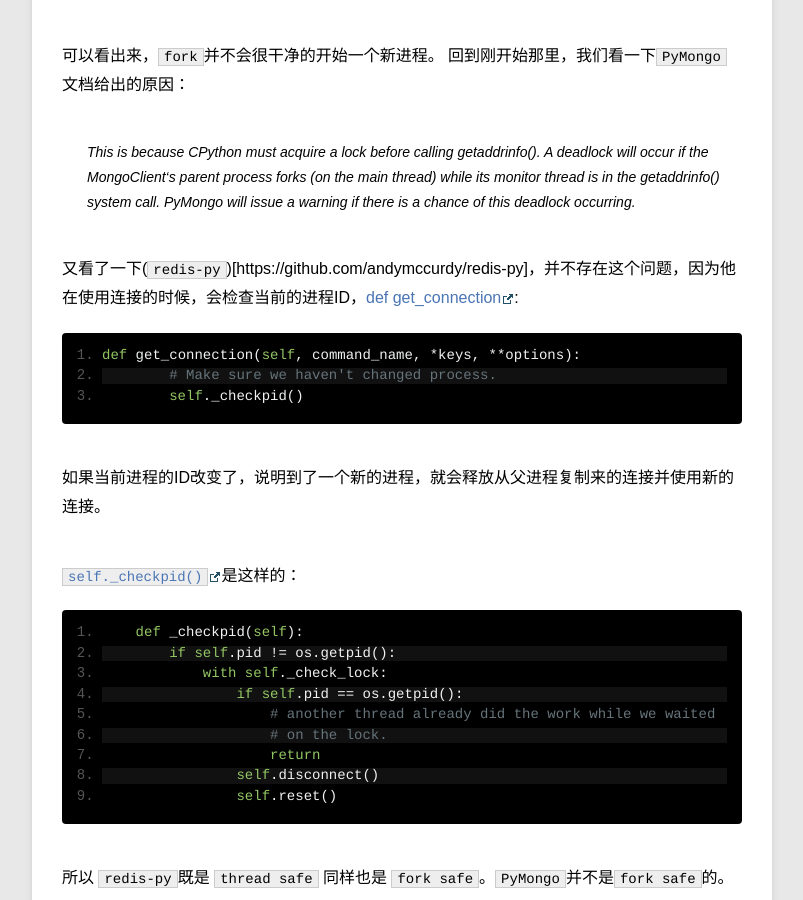
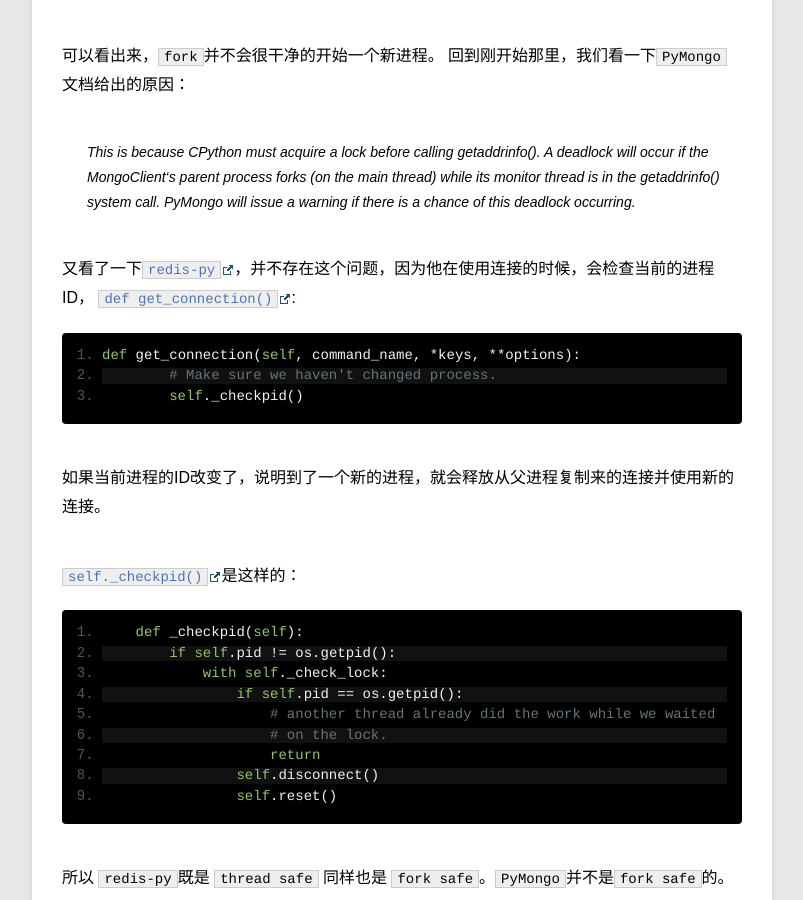
Before and after one commit to tylderen/tylderen.github.io, a Jekyll site: the page built from _posts/blog/2016-12-19-pymongo-fork.md, in a window 1280 px wide and 900 px high, scrolled down 1941 px. Shown: the whole window, without its empty margins (78-881 px from the left). Built offline with Jekyll 4.4.1, drawn with Linux system fonts in a browser that asks for light colours; Markdown is read by kramdown in place of the engine named in the settings; part of the change alters nothing that is shown.

Commit message:
Update 2016-12-19-pymongo-fork.md

````diff
--- a/_posts/blog/2016-12-19-pymongo-fork.md
+++ b/_posts/blog/2016-12-19-pymongo-fork.md
@@ -65,7 +65,8 @@ else:
 > This is because CPython must acquire a lock before calling getaddrinfo(). A deadlock will occur if the MongoClient‘s parent process forks (on the main thread) while its monitor thread is in the getaddrinfo() system call.
 PyMongo will issue a warning if there is a chance of this deadlock occurring.
 
-又看了一下(`redis-py`)[https://github.com/andymccurdy/redis-py]，并不存在这个问题，因为他在使用连接的时候，会检查当前的进程ID，[def get_connection](https://github.com/andymccurdy/redis-py/blob/a87ae0ddb5b591f15527312229a7c92284012a5b/redis/connection.py#L1047):
+又看了一下[`redis-py`](https://github.com/andymccurdy/redis-py)，并不存在这个问题，因为他在使用连接的时候，会检查当前的进程ID，
+[`def get_connection()`](https://github.com/andymccurdy/redis-py/blob/a87ae0ddb5b591f15527312229a7c92284012a5b/redis/connection.py#L1047):
 
 ```
 def get_connection(self, command_name, *keys, **options):
````
